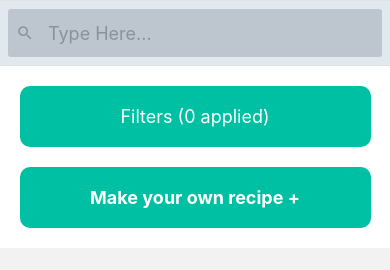
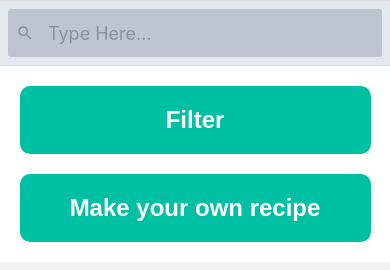
Before and after one commit to SamSDK/reMIX, a React Native app in the folder remix/: screen /Home in a window 390 px wide. Shown: the top 270 px of the page. Built offline with nearby package versions, Linux system fonts and the light colour scheme.

Commit message:
Added tags component

```diff
--- /dev/null
+++ b/remix/components/Tags.js
@@ -0,0 +1,34 @@
+import React from 'react';
+import colors from '../config/colors';
+import { StyleSheet, Text, TouchableOpacity, View } from 'react-native';
+
+function Tags({ name }) {
+  return (
+    <View>
+      <TouchableOpacity style={styles.tag}>
+        <Text style={styles.name}>{name}</Text>
+      </TouchableOpacity>
+    </View>
+  );
+}
+
+export default Tags;
+
+const styles = StyleSheet.create({
+  tag: {
+    paddingVertical: 12,
+    paddingHorizontal: 16,
+    backgroundColor: colors.white,
+    borderColor: colors.primary,
+    borderWidth: 1,
+    alignSelf: 'center',
+    borderRadius: 24,
+    marginHorizontal: 4,
+    marginVertical: 4,
+  },
+  name: {
+    color: colors.primary,
+    fontSize: 16,
+    fontWeight: 'bold',
+  },
+});
--- a/remix/screens/Home.js
+++ b/remix/screens/Home.js
@@ -1,16 +1,24 @@
-import React from 'react';
+import React, {useState} from 'react';
 import { StyleSheet, Text, View, FlatList, TouchableOpacity } from 'react-native';
 import AppButton from '../components/AppButton';
 import Screen from '../components/Screen';
 import { useNavigation } from '@react-navigation/native';
 import colors from '../config/colors';
 import RecipePill from '../components/RecipePill';
-import { SearchBar } from 'react-native-elements';
+import { SearchBar, Overlay } from 'react-native-elements';
+import Tags from '../components/Tags';
 
 
 export default function Home() {
-  const navigation = useNavigation();
-  const [searchQuery, setSearchQuery] = React.useState('');
+
+    const [visible, setVisible] = useState(false);
+
+    const toggleOverlay = () => {
+      setVisible(!visible);
+    }
+
+    const navigation = useNavigation();
+    const [searchQuery, setSearchQuery] = React.useState('');
 
   const onChangeSearch = query => setSearchQuery(query);
 
@@ -44,26 +52,8 @@ export default function Home() {
       alignItems: "center",
     }}>
       <View style={{backgroundColor: "white", width: "100%", paddingVertical: 10, alignItems: "center", justifyContent: "center"}}>
-        <TouchableOpacity style={{
-            width: "90%",
-            padding: 20,
-            margin: 10,
-            borderRadius: 10,
-            alignItems: "center",
-            backgroundColor: colors.primary,
-          }}>
-          <Text style={{color: colors.white, fontSize: 18}}>Filters (0 applied)</Text>
-        </TouchableOpacity>
-        <TouchableOpacity style={{
-            width: "90%",
-            padding: 20,
-            margin: 10,
-            borderRadius: 10,
-            alignItems: "center",
-            backgroundColor: colors.primary
-          }}>
-          <Text style={{fontWeight: "bold", color: colors.white, fontSize: 18}}>Make your own recipe +</Text>
-        </TouchableOpacity>
+        <AppButton onPress={toggleOverlay} style={styles.btn} title="Filter"/>
+       <AppButton style={styles.btn} title='Make your own recipe'/>
       </View>
       <View style={{padding: 20, paddingTop: 20, width: "100%"}}>
         <Text style={{fontWeight: "bold", fontSize: 28, alignSelf: "flex-start", color: colors.darkerGrey}}>Browse Recipes</Text>
@@ -72,11 +62,45 @@ export default function Home() {
           renderItem={({item}) => <RecipePill title={item.title} />}
           keyExtractor={item => item.id}
         />
+        <Overlay overlayStyle={styles.modal} isVisible={visible} onBackdropPress={toggleOverlay}>
+        <Text style={{fontSize: 48, left: 20, top: 10 }}>Filters</Text>
+        <Text style={{fontSize: 28, left: 20, top: 10 }}>Ingredients</Text>
+        <View style={{paddingHorizontal: 20,top: 20,flex: 1, flexDirection: 'row', flexWrap: 'wrap'}}>
+        <Tags name="hey"/>
+        <Tags name="hey"/>
+        <Tags name="hey"/>
+        <Tags name="hey"/>
+        <Tags name="hey"/>
+        <Tags name="hey"/>
+        <Tags name="hey"/>
+        </View>
+        <Text style={{fontSize: 28, left: 20, top: 10 }}>Tags</Text>
+        <View style={{paddingHorizontal: 20,top: 20,flex: 1, flexDirection: 'row', flexWrap: 'wrap'}}>
+        <Tags name="hey"/>
+        <Tags name="hey"/>
+        <Tags name="hey"/>
+        <Tags name="hey"/>
+        <Tags name="hey"/>
+        </View>
+        <AppButton style={{width: "90%", height: 70}} title="Apply"/>
+      </Overlay>
       </View>
     </View>
   </Screen>;
 }
 
 const styles = StyleSheet.create({
-  container: {},
+  modal: {
+   width: '90%',
+   height: "60%",
+   borderRadius: 48,
+  },
+  btn: {
+    width: "90%",
+    padding: 20,
+    margin: 20,
+    borderRadius: 10,
+    alignItems: "center",
+    backgroundColor: colors.primary
+  },
 });
--- a/remix/screens/Landing.js
+++ b/remix/screens/Landing.js
@@ -9,30 +9,46 @@ export default function Landing() {
   const navigate = useNavigation().navigate;
 
   const handleClick = () => {
-      navigate("Home");
-  }
+    navigate('Home');
+  };
 
-  return <Screen
-  backgroundImage={require('../assets/images/seamless.webp')}
-  >
-    <View style={{flex: 1, width: "100%", marginTop: 50, justifyContent: "space-between", alignItems: "center"}}>
-        <View style={{backgroundColor: "black", padding: 30, borderRadius: 200}}>
-          <Image style={styles.logo} source={require('../assets/images/remix.png')}/>
+  return (
+    <Screen backgroundImage={require('../assets/images/seamless.webp')}>
+      <View
+        style={{
+          flex: 1,
+          width: '100%',
+          marginTop: 50,
+          justifyContent: 'space-between',
+          alignItems: 'center',
+        }}
+      >
+        <View
+          style={{ backgroundColor: 'black', padding: 30, borderRadius: 200 }}
+        >
+          <Image
+            style={styles.logo}
+            source={require('../assets/images/remix.png')}
+          />
         </View>
-        <AppButton onPress={handleClick} style={styles.btn} title='Get Started'/>
-    </View>
-
-  </Screen>;
+        <AppButton
+          onPress={handleClick}
+          style={styles.btn}
+          title="Get Started"
+        />
+      </View>
+    </Screen>
+  );
 }
 
 const styles = StyleSheet.create({
   btn: {
     width: '50%',
-    marginBottom: 140
+    marginBottom: 140,
   },
   logo: {
     width: 200,
     height: 200,
-    tintColor: "white"
+    tintColor: 'white',
   },
 });
```
